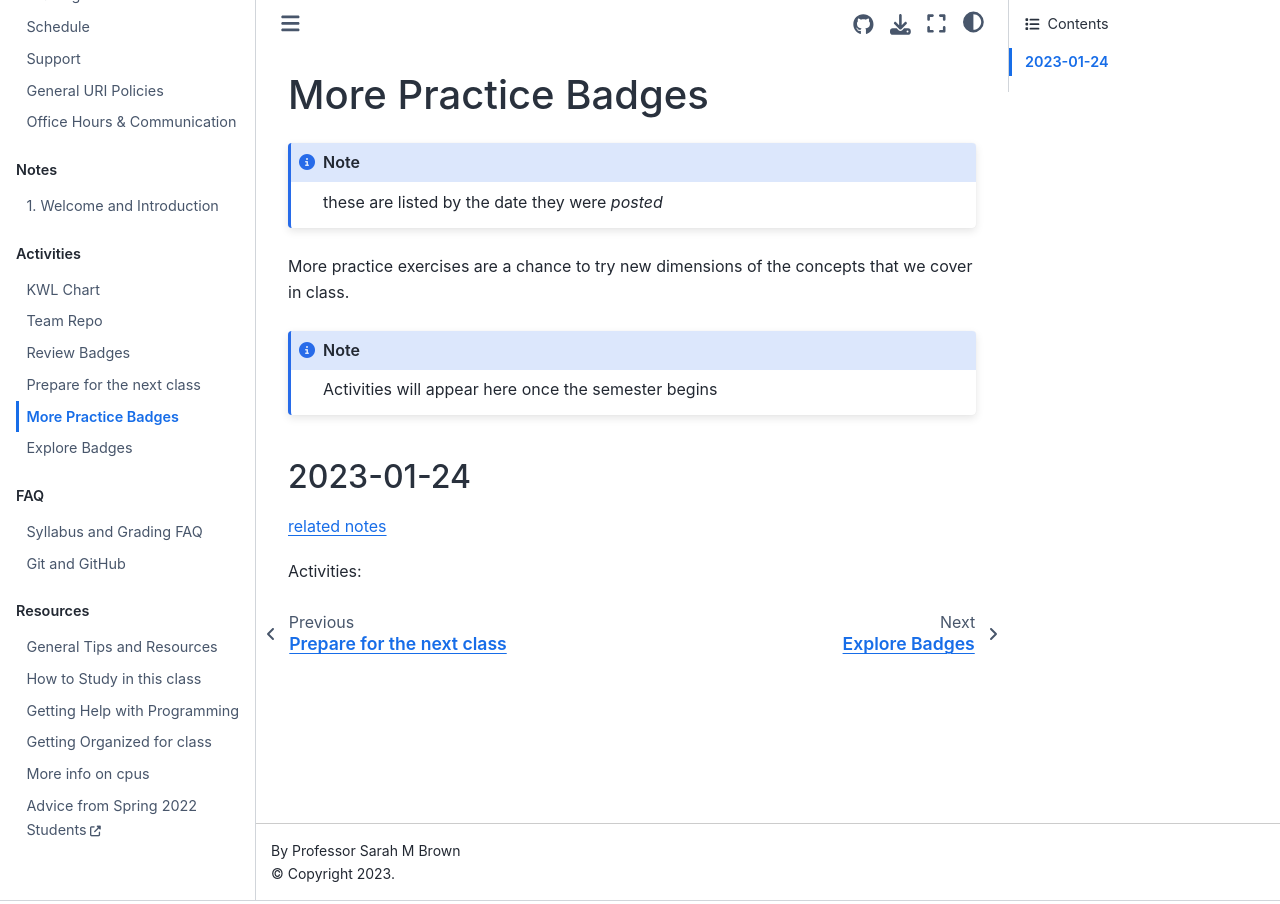
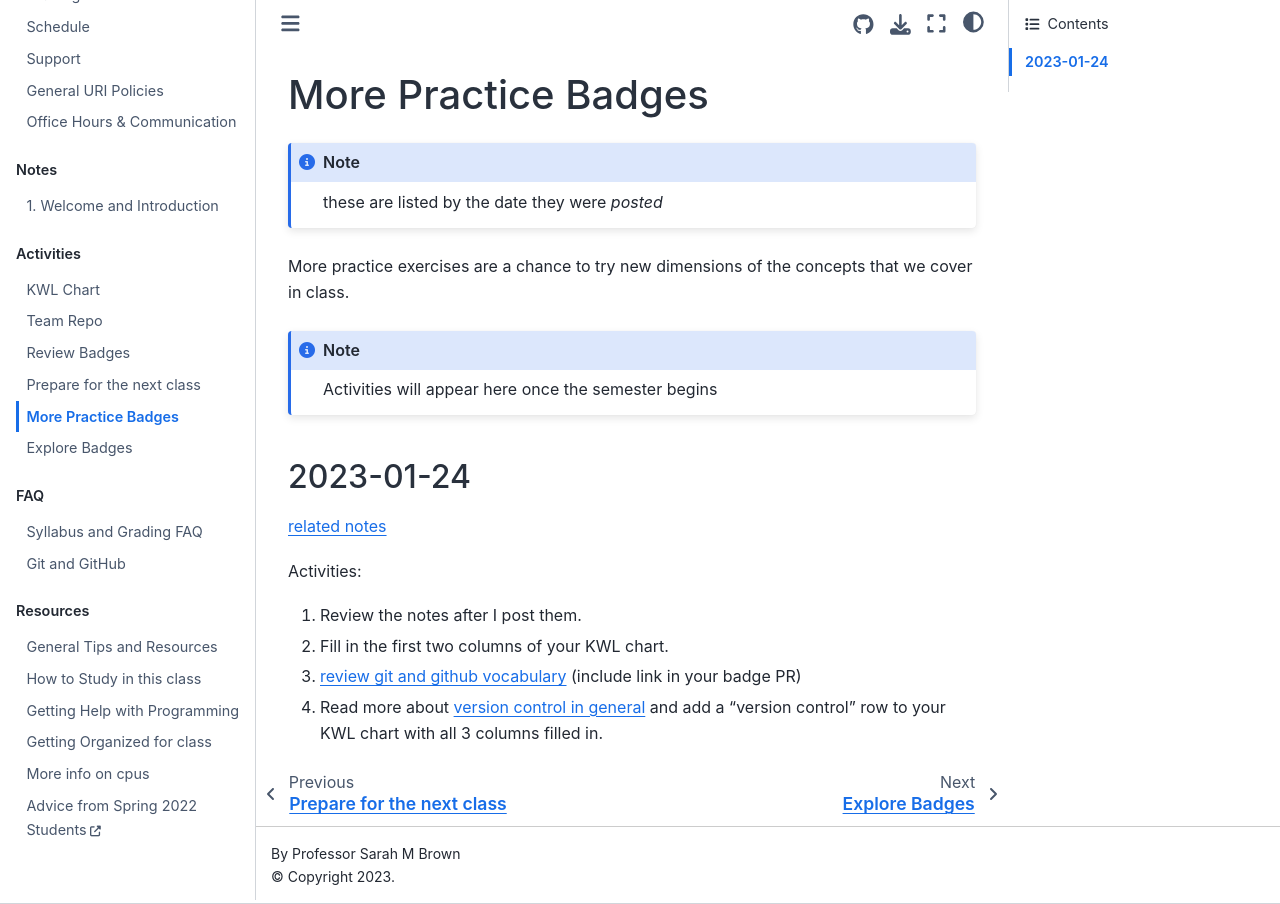
Before and after one commit to introcompsys/spring2023, a Jupyter Book: the page built from activities/practice.md, in a window 1280 px wide. Built offline with Jupyter Book 1.0.4 settings and Sphinx 7.4.7 and the Sphinx Book theme 1.1.4, drawn with Linux system fonts in a browser that asks for light colours; pages that are not in the unit, such as notebooks, are missing from menus.

Commit message:
add practice badge

````diff
--- a/_practice/2023-01-24.md
+++ b/_practice/2023-01-24.md
@@ -1,2 +1,4 @@
-```{index}
-```
+1. Review the notes after I post them.
+2. Fill in the first two columns of your KWL chart.
+3. [review git and github vocabulary](https://classroom.github.com/a/ln1fgwRt) (include link in your badge PR)
+4. Read more about [version control in general](https://www.atlassian.com/git/tutorials/what-is-version-control) and add a "version control" row to your KWL chart with all 3 columns filled in.
````
